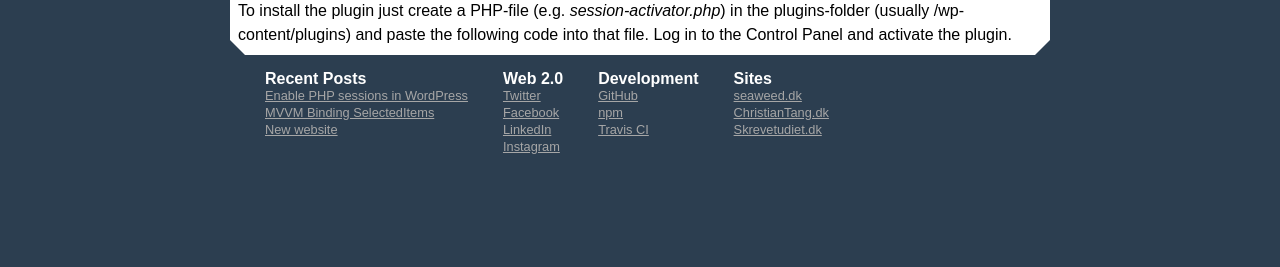
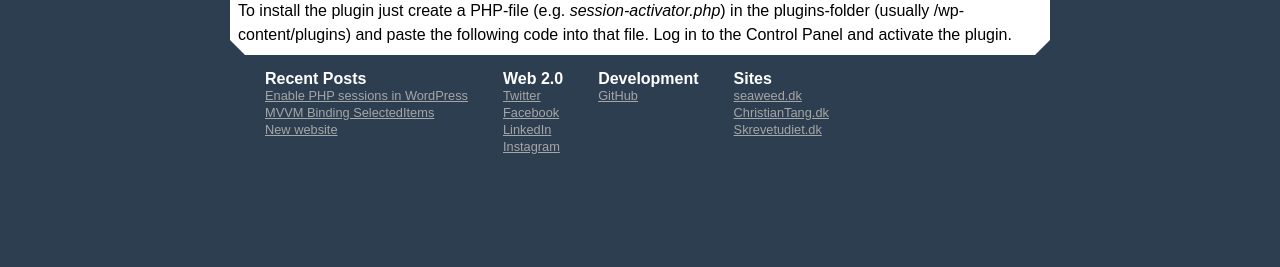
Before and after one commit to TangChr/implied.dk, a Jekyll site: the page built from index.html, in a window 1280 px wide. Shown: the part 915-1182 px from the top of the page. Built offline with Jekyll 4.4.1, drawn with Linux system fonts in a browser that asks for light colours.

Commit message:
Minor changes to design

```diff
--- a/_data/dev_sites.yml
+++ b/_data/dev_sites.yml
@@ -1,8 +1,2 @@
 - title:   GitHub
   url:     https://github.com/TangChr
-
-- title:   npm
-  url:     https://www.npmjs.com/~tangchr
-
-- title:   Travis CI
-  url:     https://travis-ci.org/TangChr
--- a/_includes/head.html
+++ b/_includes/head.html
@@ -4,7 +4,7 @@
     <meta http-equiv="content-type" content="text/html; charset=utf-8" />
     <meta name="author" content="{{ site.author.name }}" />
 	<meta name="generator" content="{{ site.generator }}" />
-    <title>{% if page.title %}{{ page.title | append: ' | ' }}{% endif %}{{ site.title }}</title>
+    <title>{% if page.title %}{{ page.title | append: ' | ' }}{% endif %}{{ site.title }}{% if site.environment == 'development' or site.url == 'http://localhost:4000' %} (Dev. Mode){% endif %}</title>
     <link rel="stylesheet" href="{{ site.url | append: site.baseurl }}assets/css/style.css"/>
 	<link rel="alternate" type="application/rss+xml" title="{{ site.title }} | Feed" href="{{ site.url | append: site.baseurl }}feed.xml" />
 </head>
```
